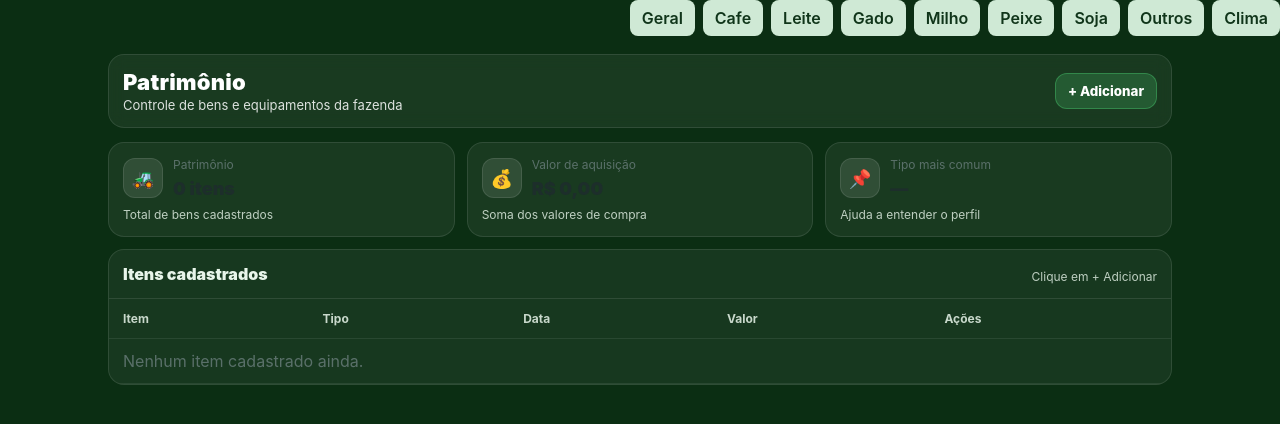
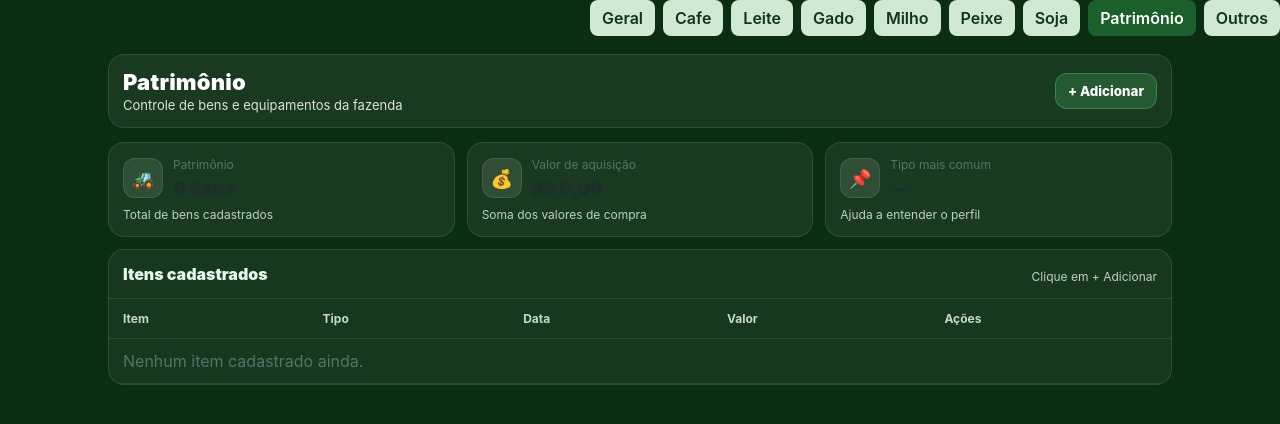
Before and after one commit to contatotebasbtech-source/agro, a Next.js app: page /patrimonio in a window 1280 px wide. Shown: the top 424 px of the page. Built offline with nearby package versions, Linux system fonts and the light colour scheme.

Commit message:
Update TopMenu.tsx

```diff
--- a/components/TopMenu.tsx
+++ b/components/TopMenu.tsx
@@ -11,8 +11,10 @@ const menu = [
   { label: 'Milho', href: '/milho' },
   { label: 'Peixe', href: '/peixe' },
   { label: 'Soja', href: '/soja' },
+  { label: "Patrimônio", href: "/patrimonio" },
+
   { label: 'Outros', href: '/outros' },
-{ label: 'Clima', href: '/clima' },
+
 ];
 
 
```
